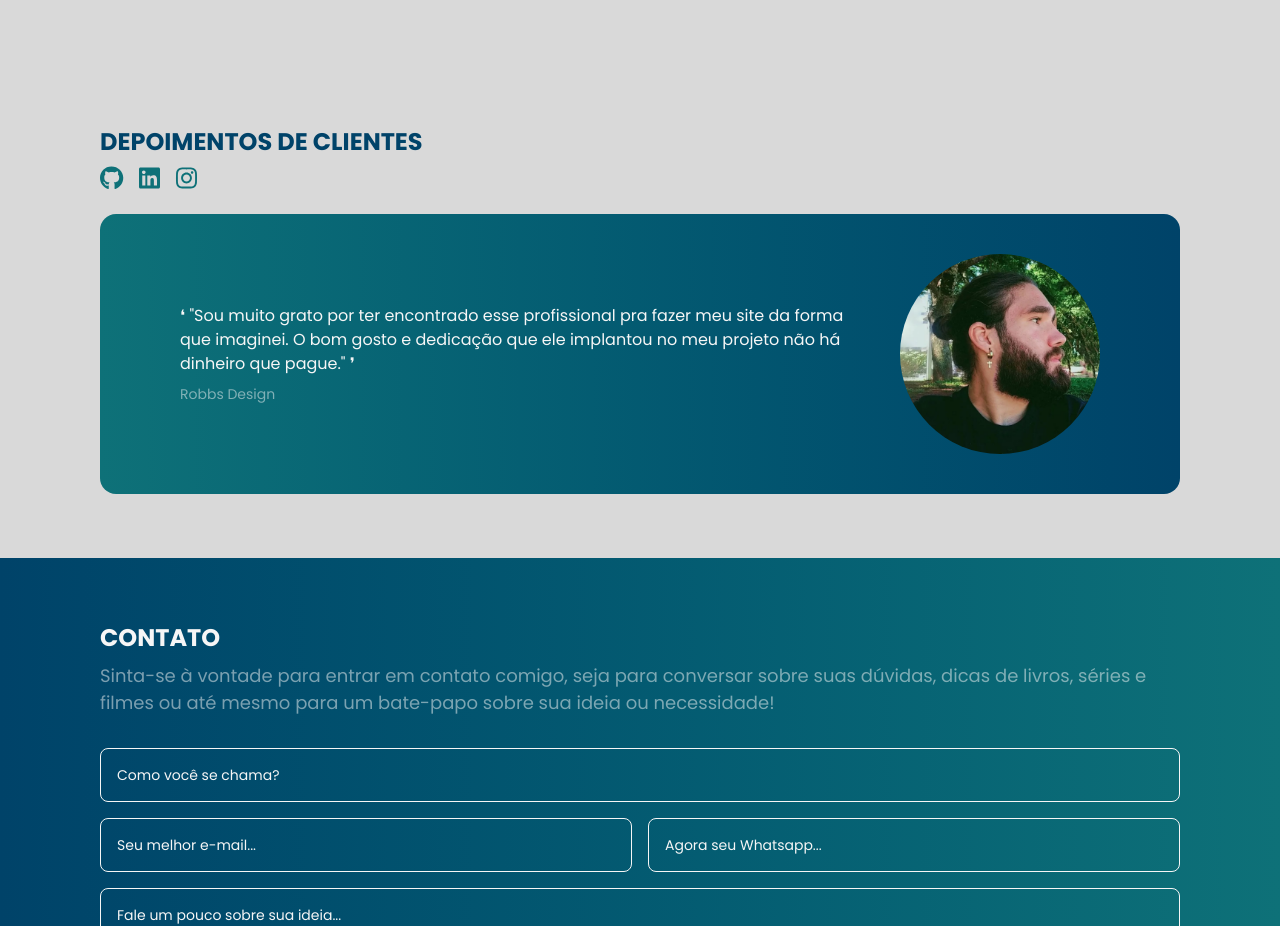
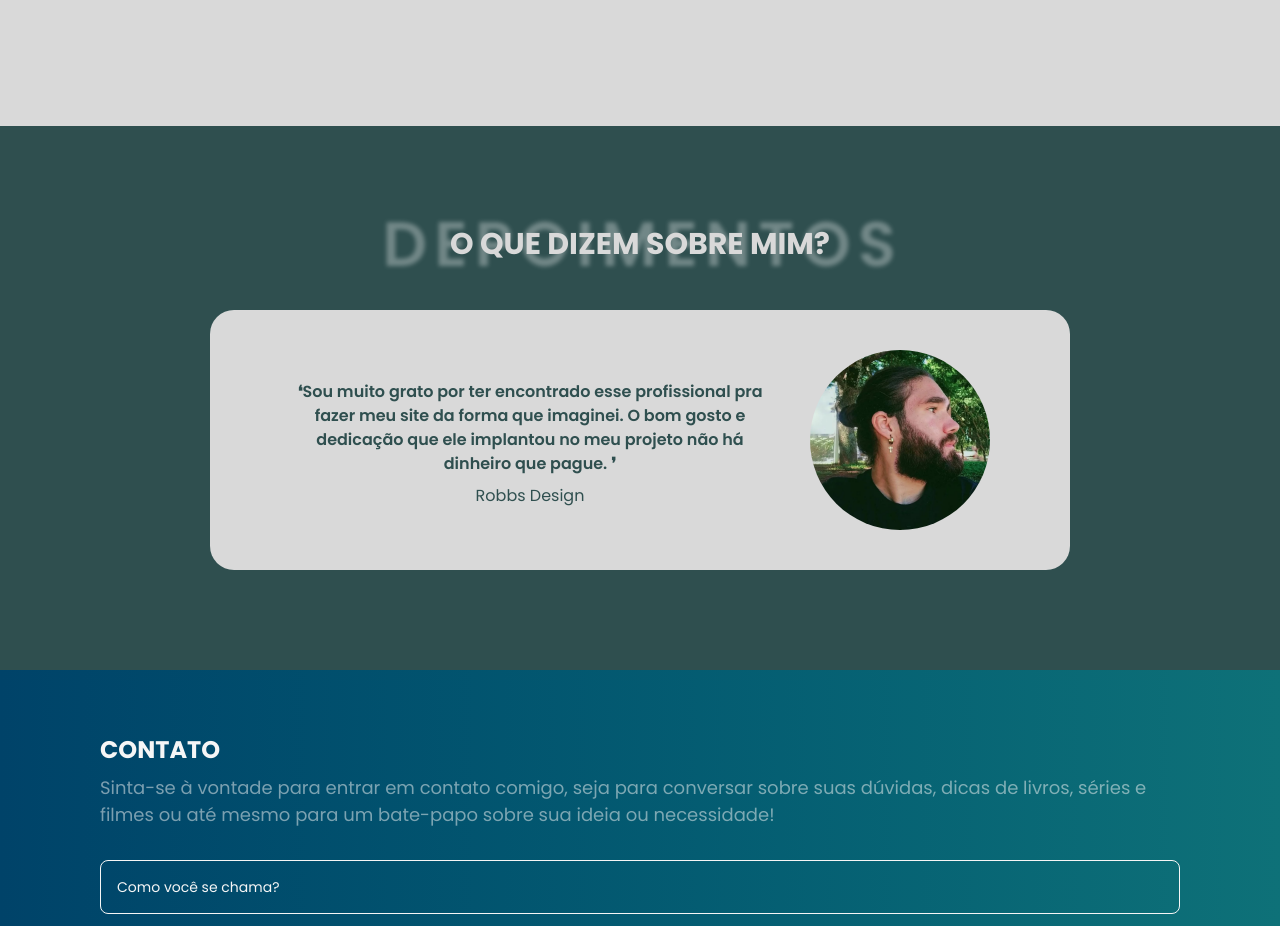
Before and after one commit to mayconviniciusdev/website-mayconviniciusdev, a Next.js app: page / in a window 1280 px wide. Shown: the part 4740-5666 px from the top of the page. Built offline with nearby package versions, Linux system fonts and the light colour scheme.

Commit message:
refactor(testimonials): reestrutura layout e melhora renderização de imagens

```diff
--- a/src/components/sections/testimonials.tsx
+++ b/src/components/sections/testimonials.tsx
@@ -1,10 +1,21 @@
-import { LinksBlue } from "../ui/links";
-import { faGithub, faLinkedin, faInstagram } from "@fortawesome/free-brands-svg-icons";
+import Image from "next/image";
 import SwiperSlider from "../ui/swiperSlider";
 import { SwiperSlide, SwiperProps } from "swiper/react";
 import testimonials from "@/data/testimonialsList";
 
+/*
+  Componente: Testimonials
+  Arquivo: src/components/sections/testimonials.tsx
+
+  Resumo:
+  - Exibe a seção de depoimentos de clientes/usuários.
+  - Utiliza um slider (Swiper) para navegação entre os depoimentos.
+  - Os dados são carregados dinamicamente a partir de `testimonialsList`.
+  - Cada depoimento contém imagem, texto e nome da pessoa.
+*/
+
 export default function Testimonials() {
+   // Configurações do slider swiper
   const settings: SwiperProps = {
     slidesPerView: 1,
     spaceBetween: 20,
@@ -13,25 +24,46 @@ export default function Testimonials() {
   }
 
 	return (
-		<section className="px-4 my-16">
-      <div className="max-w-270 mx-auto no-bullets">
-        <h2 className="font-bold text-2xl text-[#004369] mb-2">DEPOIMENTOS DE CLIENTES</h2>
-        <LinksBlue githubIcon={faGithub} linkedinIcon={faLinkedin} instagramIcon={faInstagram}/>
+		<section className="bg-[#2F4F4F] px-5">
+      <div>
+        <div className="flex flex-col items-center">
+          {/* Título da seção */}
+          <div className="relative mb-12 mt-25">
+            <h2 className="relative z-10 mx-25 font-bold text-3xl text-[#D9D9D9]">O QUE DIZEM SOBRE MIM?</h2>
 
-        <SwiperSlider settings={settings}>
-          {testimonials.map((testimonials, index) => (
-            <SwiperSlide key={index} className="bg-linear-to-r from-[#0E7178] to-[#004369] rounded-2xl py-10">
-              <div className="flex flex-col-reverse items-center justify-center px-10 md:flex-row md:px-20">
-                <div className="flex flex-col-reverse md:flex-col md:pr-10 mt-5 md:mt-0">
-                  <p className="text-[#F6F6F6] mt-2 max-w-180 md:mb-2 md:mt-0">{`❛ ${testimonials.quote} ❜`}</p>
-                  <p className="text-[#F6F6F6]/50 text-sm">{testimonials.name}</p>
+            <Image
+            src="/initial/heading-testimonials.svg"
+            alt="Portfolio"
+            className="absolute left-1/2 top-1/2 -translate-x-1/2 -translate-y-1/2"
+            aria-hidden="true"
+            quality={100}
+            width={516}
+            height={516}/>
+          </div>
+        </div>
+
+        <div className="max-w-215 mx-auto no-bullets pb-25">
+          <SwiperSlider settings={settings}>
+            {/* Mapeamento dos depoimentos */}
+            {testimonials.map((testimonials, index) => (
+              <SwiperSlide key={index} className="bg-[#D9D9D9] rounded-3xl py-10">
+                <div className="flex flex-col-reverse items-center justify-center px-20 md:flex-row">
+                  <div className="flex flex-col-reverse text-center text-[#2F4F4F] md:flex-col md:pr-10">
+                    <p className="font-semibold mt-4 md:mt-2">{`❛${testimonials.quote} ❜`}</p>
+                    <p className="mt-4 md:mt-2">{testimonials.name}</p>
+                  </div>
+
+                  <Image
+                  alt={`Foto de ${testimonials.name}`}
+                  className="rounded-full"
+                  src={testimonials.img}
+                  width={180}
+                  height={180}/>
                 </div>
-
-                <img alt="Foto de Robson Santos" src={testimonials.img} className="rounded-full w-35 h-35 md:w-50 md:h-50"/>
-              </div>
-          </SwiperSlide>
-          ))}
-        </SwiperSlider>
+            </SwiperSlide>
+            ))}
+          </SwiperSlider>
+        </div>
       </div>
     </section>
 	)
--- a/src/data/testimonialsList.ts
+++ b/src/data/testimonialsList.ts
@@ -1,8 +1,19 @@
+ /*
+  Dados: testimonials
+  Arquivo: src/data/testimonialsList.ts
+
+  Resumo:
+  - Lista de depoimentos exibidos na seção de Testimonials.
+  - Cada item representa um depoimento com nome, imagem e citação.
+  - Utilizado para renderização dinâmica no componente de slider.
+*/
+
+// Lista dos depoimentos
 const testimonials = [
 	{
 		name: "Robbs Design",
 		img: "/robsonPhoto.png",
-		quote: `"Sou muito grato por ter encontrado esse profissional pra fazer meu site da forma que imaginei. O bom gosto e dedicação que ele implantou no meu projeto não há dinheiro que pague."`,
+		quote: `Sou muito grato por ter encontrado esse profissional pra fazer meu site da forma que imaginei. O bom gosto e dedicação que ele implantou no meu projeto não há dinheiro que pague.`,
 	},
 ];
 
```
Also changed, not shown: public/initial/heading-testimonials.svg (added).
